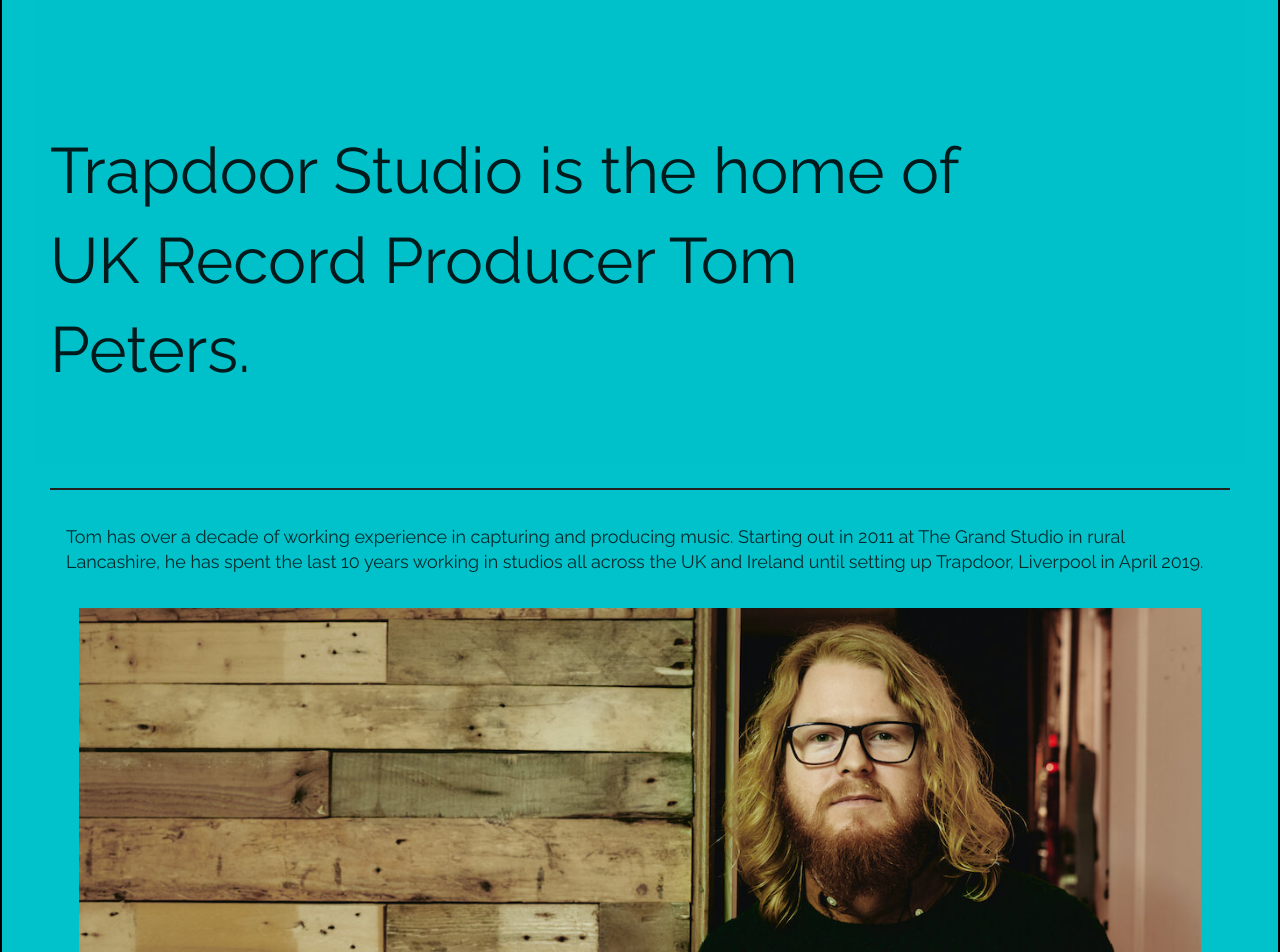
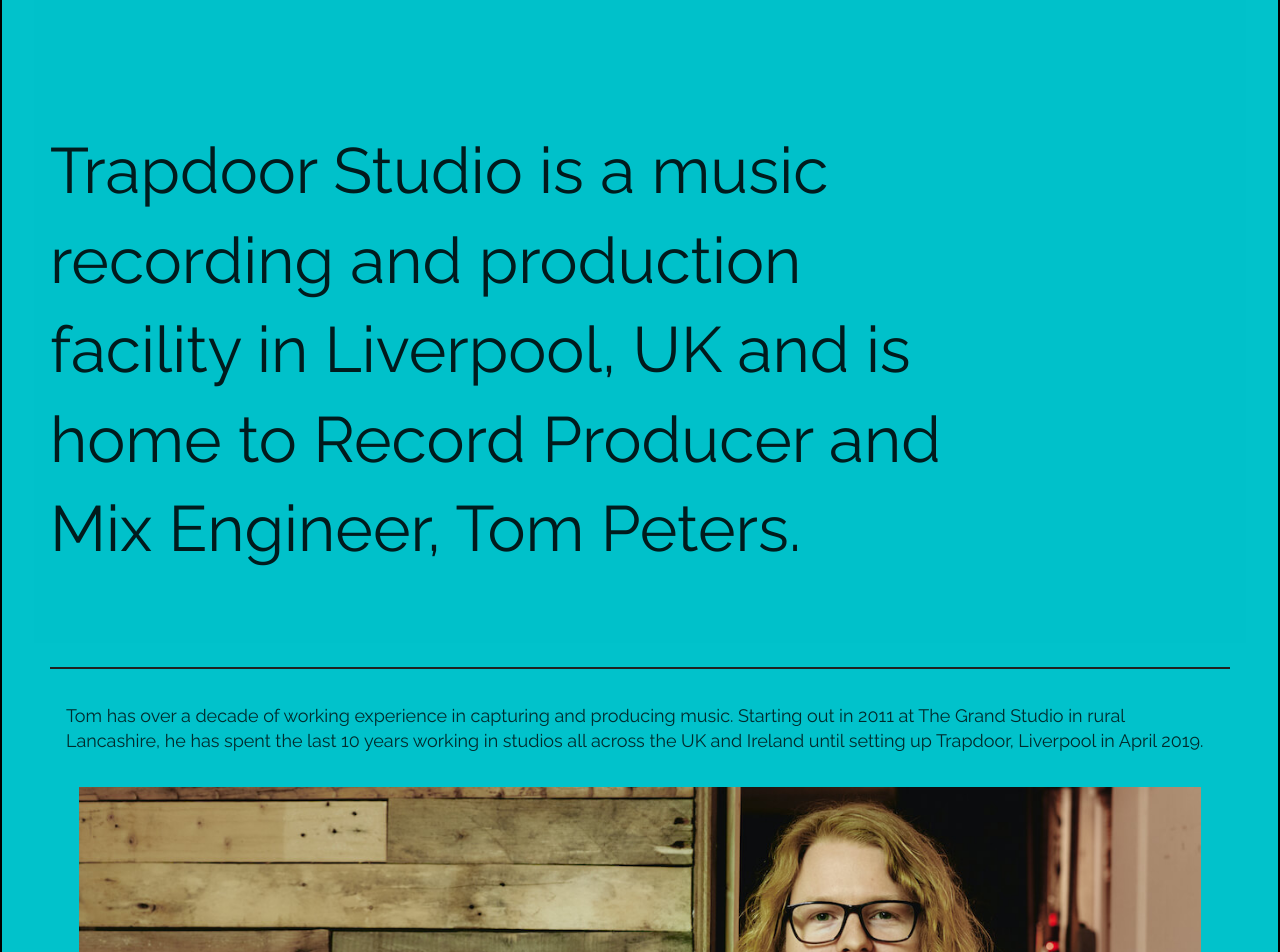
Before and after one commit to scoupar/trapdoor-studios, a Next.js app: page / in a window 1280 px wide. Shown: the part 980-1932 px from the top of the page. Built offline with nearby package versions, Linux system fonts and the light colour scheme.

Commit message:
copy updates

```diff
--- a/components/Bio.js
+++ b/components/Bio.js
@@ -1,6 +1,6 @@
 import Image from "next/image";
 import bioImage from "../public/tom-banner.jpg";
-import indiegogoImage from "../public/indiegogo-banner.jpg";
+import indiegogoImage from "../public/indiegogo2.jpg";
 import historyImage from "../public/dan-banner.jpg";
 import Discography from "./Discography";
 import FadeInSection from "./FadeInSection";
@@ -12,7 +12,9 @@
         <FadeInSection>
           <h2 className="text-title">
             <span className="emphasis">
-              Trapdoor Studio is the home of UK Record Producer Tom Peters
+              Trapdoor Studio is a music recording and production facility in
+              Liverpool, UK and is home to Record Producer and Mix Engineer, Tom
+              Peters
             </span>
             .
           </h2>
@@ -65,7 +67,7 @@
           </FadeInSection>
         </div>
       </div>
-      /
+
       <div className="bottom-paragraph">
         <Discography />
       </div>
--- a/components/Contact.js
+++ b/components/Contact.js
@@ -95,6 +95,15 @@
                     </p>
                   </div>
                 </Toggle>
+                <Toggle title="What services do you provide?">
+                  <div className="answer">
+                    <p>
+                      Trapdoor's services include pre-production and writing,
+                      engineering and production, mixing and mastering. Please
+                      get in touch to discuss your project.
+                    </p>
+                  </div>
+                </Toggle>
                 <Toggle title="What are your rates?">
                   <div className="answer">
                     <p>
--- a/components/GearLanding.js
+++ b/components/GearLanding.js
@@ -73,6 +73,14 @@
                   <li>Universal Audio Apollo 8 MKII</li>
                   <li>Universal Audio Twin MKII</li>
                   <li>2015 Apple iMac 3.3ghz i7 16GB RAM Pro Tools 2020</li>
+                  <h4>SOFTWARE</h4>
+                  <li>Pro Tools Native 2020</li>
+                  <li>Logic Pro X</li>
+                  <li>Quattro DSP DDP creator</li>
+                  <li>
+                    Plugins by Universal Audio, Arturia, Fab Filter, Waves,
+                    Sound Toys and many more.
+                  </li>
                 </Toggle>
               </ul>
             </div>
```
Also changed, not shown: public/indiegogo2.jpg (added).
